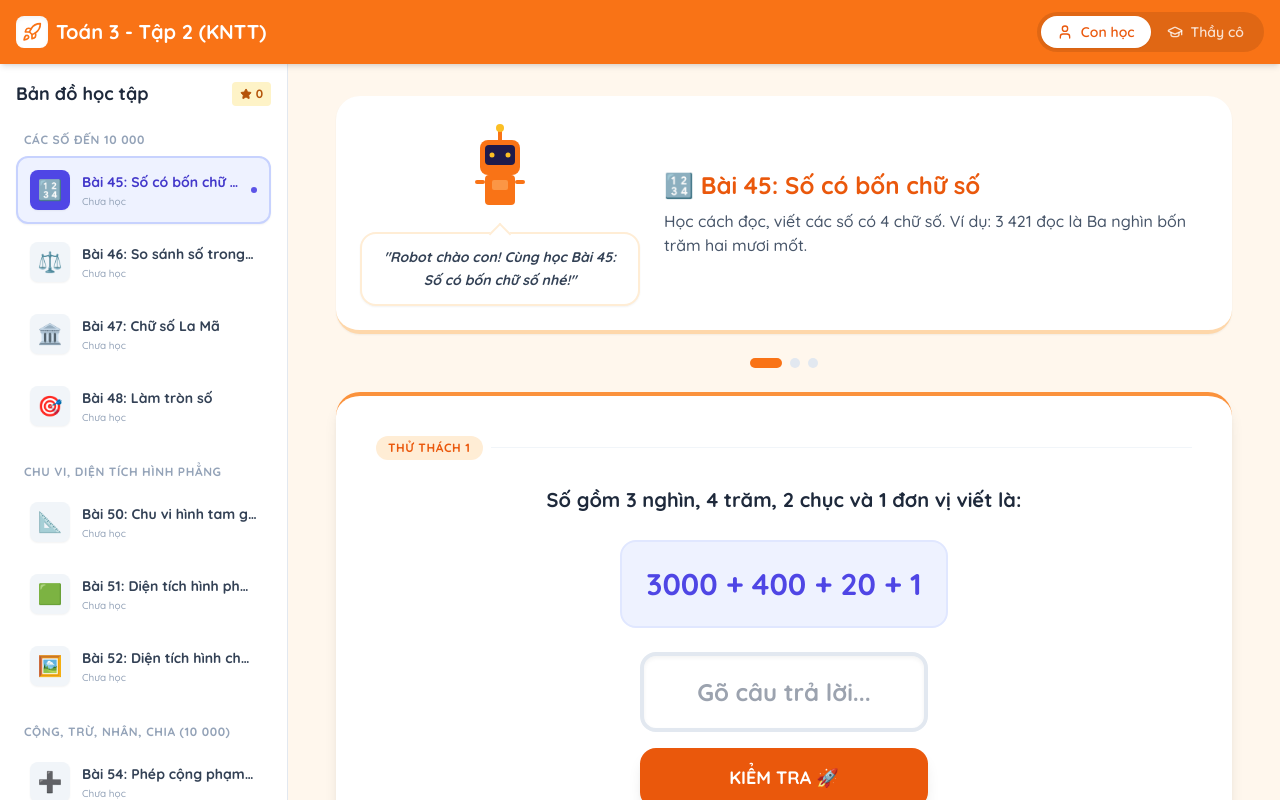
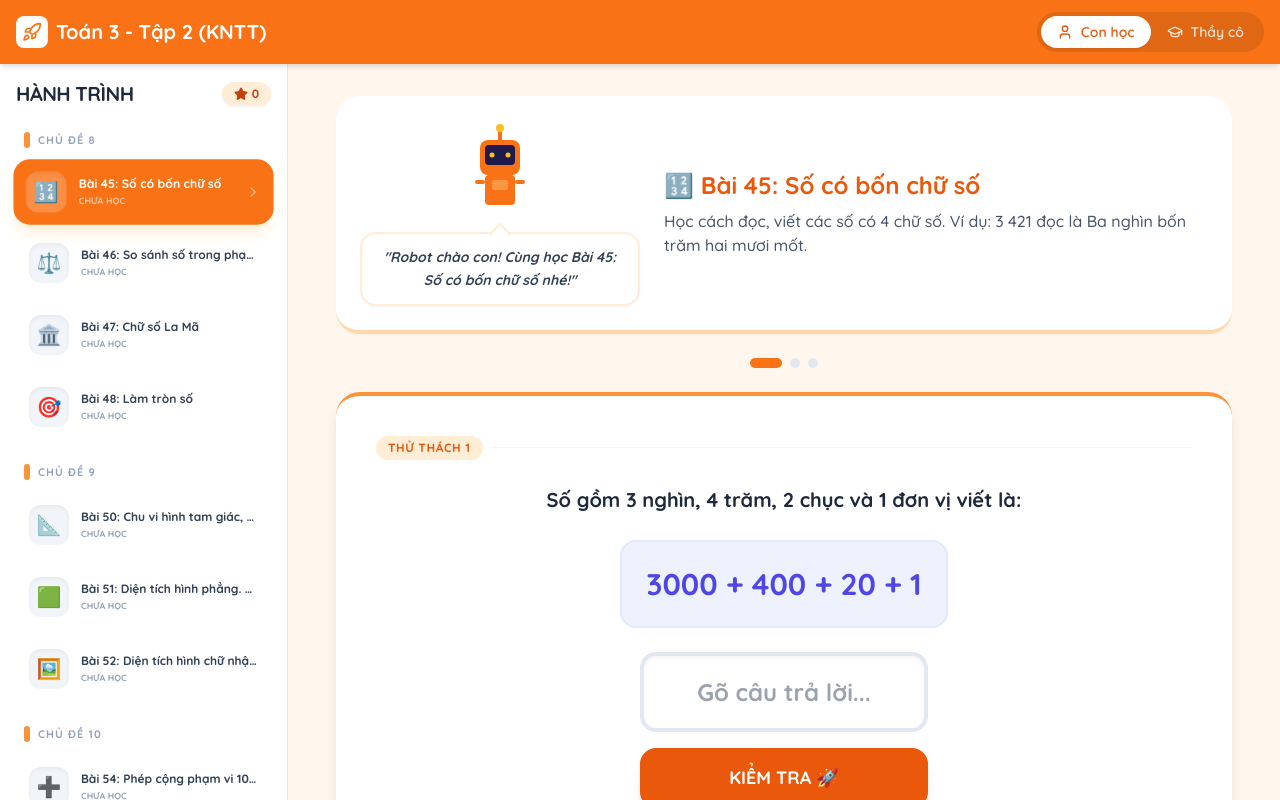
Before and after one commit to r0ngdepzai688/toan3-t2_kntt, a React (Vite) app: page / in a window 1280 px wide. Shown: the top 800 px of the page. Built offline with nearby package versions, Linux system fonts and the light colour scheme.

Commit message:
Refactor Sidebar component layout and styles

```diff
--- a/components/Sidebar.tsx
+++ b/components/Sidebar.tsx
@@ -1,7 +1,7 @@
 
 import React from 'react';
 import { Lesson } from '../types';
-import { CheckCircle2, Circle, Star, Lock } from 'lucide-react';
+import { CheckCircle2, Star, ChevronRight } from 'lucide-react';
 
 interface SidebarProps {
   currentLessonId: number;
@@ -20,22 +20,27 @@ const Sidebar: React.FC<SidebarProps> = ({
 }) => {
   return (
     <div className="p-4 space-y-6">
-      <div className="flex items-center justify-between mb-4">
-        <h2 className="font-bold text-slate-800 text-lg">Bản đồ học tập</h2>
-        <div className="bg-amber-100 text-amber-700 px-2 py-1 rounded text-xs font-bold flex items-center gap-1">
-          <Star size={12} fill="currentColor" /> {completedLessons.length}
+      <div className="flex items-center justify-between mb-2">
+        <h2 className="font-black text-slate-800 text-xl tracking-tight">HÀNH TRÌNH</h2>
+        <div className="bg-orange-100 text-orange-700 px-3 py-1 rounded-full text-xs font-black flex items-center gap-1 shadow-sm">
+          <Star size={14} fill="currentColor" /> {completedLessons.length}
         </div>
       </div>
 
+      <div className="space-y-6">
         {topics.map(topic => {
           const topicLessons = lessons.filter(l => l.topic === topic.title);
+          if (topicLessons.length === 0) return null;
 
           return (
-          <div key={topic.id} className="space-y-2">
-            <h3 className="text-xs font-bold text-slate-400 uppercase tracking-wider px-2">
-              {topic.title}
+            <div key={topic.id} className="space-y-3">
+              <div className="flex items-center gap-2 px-2">
+                <div className="w-1.5 h-4 bg-orange-400 rounded-full" />
+                <h3 className="text-[11px] font-black text-slate-400 uppercase tracking-widest leading-none">
+                  Chủ đề {topic.id}
                 </h3>
-            <div className="space-y-1">
+              </div>
+              <div className="space-y-1.5">
                 {topicLessons.map(lesson => {
                   const isCurrent = currentLessonId === lesson.id;
                   const isCompleted = completedLessons.includes(lesson.id);
@@ -44,33 +49,35 @@ const Sidebar: React.FC<SidebarProps> = ({
                     <button
                       key={lesson.id}
                       onClick={() => onSelectLesson(lesson.id)}
-                    className={`w-full text-left p-3 rounded-xl flex items-center gap-3 transition-all ${
+                      className={`w-full text-left p-3 rounded-2xl flex items-center gap-3 transition-all duration-200 ${
                         isCurrent
-                        ? 'bg-indigo-50 border-2 border-indigo-200 shadow-sm'
-                        : 'hover:bg-slate-50 border-2 border-transparent'
+                          ? 'bg-orange-500 text-white shadow-lg shadow-orange-100 scale-[1.02]'
+                          : 'hover:bg-slate-50 text-slate-600 border border-transparent hover:border-slate-100'
                       }`}
                     >
                       <div className={`
-                      w-10 h-10 rounded-lg flex items-center justify-center text-xl shadow-sm
-                      ${isCurrent ? 'bg-indigo-600' : 'bg-slate-100'}
+                        w-10 h-10 rounded-xl flex items-center justify-center text-xl shadow-inner
+                        ${isCurrent ? 'bg-white/20' : 'bg-slate-100'}
                       `}>
                         {lesson.icon}
                       </div>
                       <div className="flex-1 overflow-hidden">
-                      <p className={`text-sm font-bold truncate ${isCurrent ? 'text-indigo-700' : 'text-slate-700'}`}>
+                        <p className={`text-xs font-black truncate ${isCurrent ? 'text-white' : 'text-slate-700'}`}>
                           {lesson.title}
                         </p>
                         <div className="flex items-center gap-1.5 mt-0.5">
                           {isCompleted ? (
-                          <span className="text-[10px] text-green-600 font-bold flex items-center gap-0.5">
-                            <CheckCircle2 size={10} /> Đã xong
+                            <span className={`text-[9px] font-black flex items-center gap-0.5 ${isCurrent ? 'text-white/80' : 'text-green-500'}`}>
+                              <CheckCircle2 size={10} /> HOÀN THÀNH
                             </span>
                           ) : (
-                          <span className="text-[10px] text-slate-400 font-medium">Chưa học</span>
+                            <span className={`text-[9px] font-bold ${isCurrent ? 'text-white/60' : 'text-slate-400'}`}>
+                              CHƯA HỌC
+                            </span>
                           )}
                         </div>
                       </div>
-                    {isCurrent && <div className="w-1.5 h-1.5 rounded-full bg-indigo-600 animate-pulse" />}
+                      {isCurrent && <ChevronRight size={16} className="text-white/50" />}
                     </button>
                   );
                 })}
@@ -79,6 +86,7 @@ const Sidebar: React.FC<SidebarProps> = ({
           );
         })}
       </div>
+    </div>
   );
 };
 
```
Lines whose indentation alone changed are shown as unchanged.
